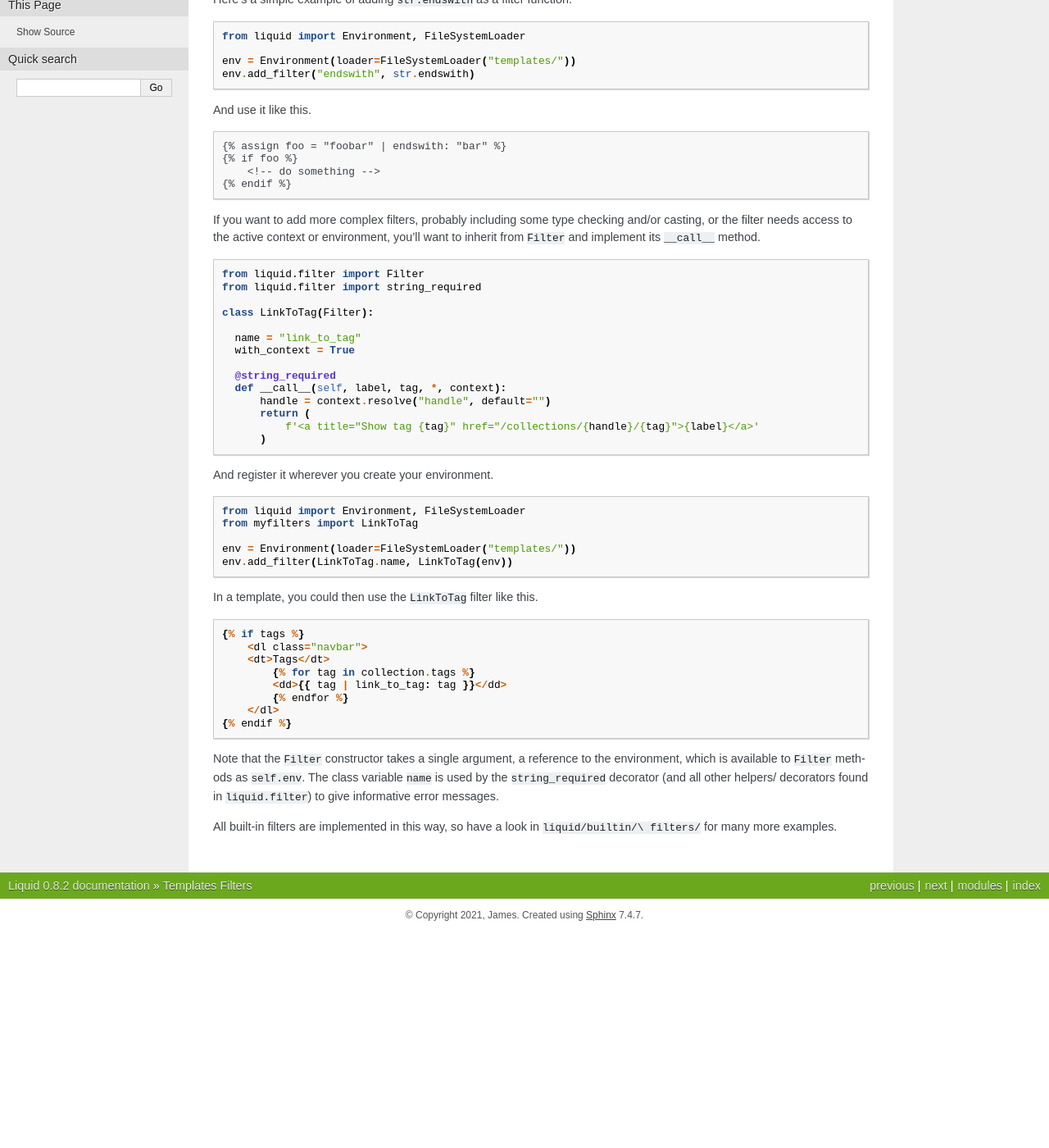
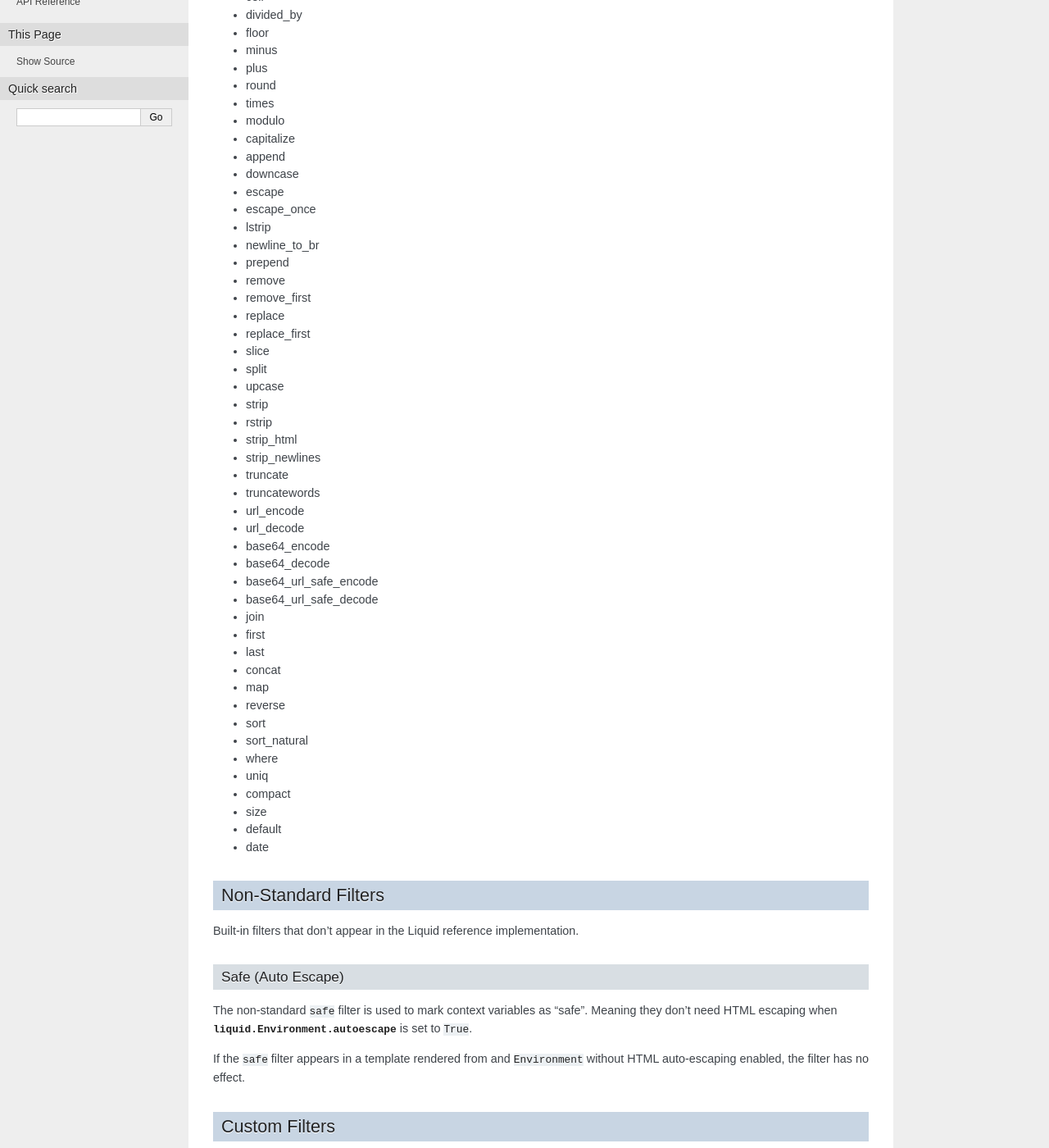
Before and after one commit to jg-rp/liquid, a Sphinx documentation site: the page built from docs/user/filters.rst, in a window 1280 px wide and 1400 px high, scrolled down 304 px. Shown: the whole window at 82% size. Built offline with Sphinx 7.4.7, drawn with Linux system fonts in a browser that asks for light colours; before the commit the page ends 1440 px from its top, so only the background shows below that; some of the changed text lies outside the part shown.

Commit message:
Updated template filter docs. Closes #25.

```diff
--- a/docs/user/filters.rst
+++ b/docs/user/filters.rst
@@ -1,9 +1,85 @@
 .. _filters:
+.. _Shopify's documentation: https://shopify.github.io/liquid/
 
-Templates Filters
-=================
+Template Filters
+================
 
-TODO:
+All built-in filters are registered automatically with every new
+:class:`liquid.Environment`. :attr:`liquid.Environment.filters` is a normal python
+dictionary mapping filter names (the string you would use in a template to apply a
+filter) to filter functions (see `Custom Filters`_).
+
+Please see `Shopify's documentation`_ for a filter function reference. Those built-in
+filters are:
+
+- abs
+- at_most
+- at_least
+- ceil
+- divided_by
+- floor
+- minus
+- plus
+- round
+- times
+- modulo
+- capitalize
+- append
+- downcase
+- escape
+- escape_once
+- lstrip
+- newline_to_br
+- prepend
+- remove
+- remove_first
+- replace
+- replace_first
+- slice
+- split
+- upcase
+- strip
+- rstrip
+- strip_html
+- strip_newlines
+- truncate
+- truncatewords
+- url_encode
+- url_decode
+- base64_encode
+- base64_decode
+- base64_url_safe_encode
+- base64_url_safe_decode
+- join
+- first
+- last
+- concat
+- map
+- reverse
+- sort
+- sort_natural
+- where
+- uniq
+- compact
+- size
+- default
+- date
+
+Non-Standard Filters
+--------------------
+
+Built-in filters that don't appear in the Liquid reference implementation.
+
+Safe (Auto Escape)
+******************
+
+The non-standard ``safe`` filter is used to mark context variables as "safe". Meaning
+they don't need HTML escaping when :attr:`liquid.Environment.autoescape` is set to
+``True``.
+
+If the ``safe`` filter appears in a template rendered from and ``Environment`` without
+HTML auto-escaping enabled, the filter has no effect.
+
 
 Custom Filters
 --------------
@@ -32,38 +108,33 @@
     {% endif %}
 
 
-If you want to add more complex filters, probably including some type checking and/or
-casting, or the filter needs access to the active context or environment, you'll want to
-inherit from ``Filter`` and implement its ``__call__`` method.
+Decorate filter functions with ``with_context`` or ``with_environment`` to have the
+active context or environment passed as a keyword arguments.
 
 .. code-block:: python
 
-  from liquid.filter import Filter
-  from liquid.filter import string_required
+  from liquid.filter import with_context
+  from liquid.filter import string_filter
 
-  class LinkToTag(Filter):
-
-    name = "link_to_tag"
-    with_context = True
-
-    @string_required
-    def __call__(self, label, tag, *, context):
-        handle = context.resolve("handle", default="")
-        return (
-            f'<a title="Show tag {tag}" href="/collections/{handle}/{tag}">{label}</a>'
-        )
+  @string_filter
+  @with_context
+  def link_to_tag(label, tag, *, context):
+      handle = context.resolve("handle", default="")
+      return (
+          f'<a title="Show tag {tag}" href="/collections/{handle}/{tag}">{label}</a>'
+      )
 
 And register it wherever you create your environment.
 
 .. code-block:: python
 
   from liquid import Environment, FileSystemLoader
-  from myfilters import LinkToTag
+  from myfilters import link_to_tag
 
   env = Environment(loader=FileSystemLoader("templates/"))
-  env.add_filter(LinkToTag.name, LinkToTag(env))
+  env.add_filter("link_to_tag", link_to_tag)
 
-In a template, you could then use the ``LinkToTag`` filter like this.
+In a template, you could then use the ``link_to_tag`` filter like this.
 
 .. code-block::
 
@@ -76,10 +147,9 @@
         </dl>
     {% endif %}
 
-Note that the ``Filter`` constructor takes a single argument, a reference to the
-environment, which is available to ``Filter`` methods as ``self.env``. The class
-variable ``name`` is used by the ``string_required`` decorator (and all other helpers/
-decorators found in ``liquid.filter``) to give informative error messages.
+All built-in filters are implemented in this way, so have a look in
+``liquid/builtin/filters/`` for many more examples.
 
-All built-in filters are implemented in this way, so have a look in ``liquid/builtin/\
-filters/`` for many more examples.
+Note that old style, class-based filters are depreciated and will be removed in Liquid
+0.9. You can still implement custom filters as callable classes, but Liquid will not
+include any abstract base classes for filters or legacy filter "helpers".
```
